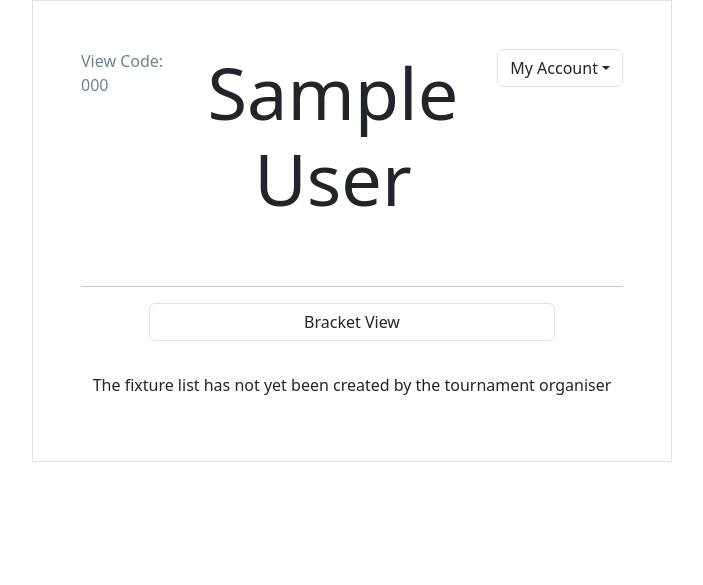
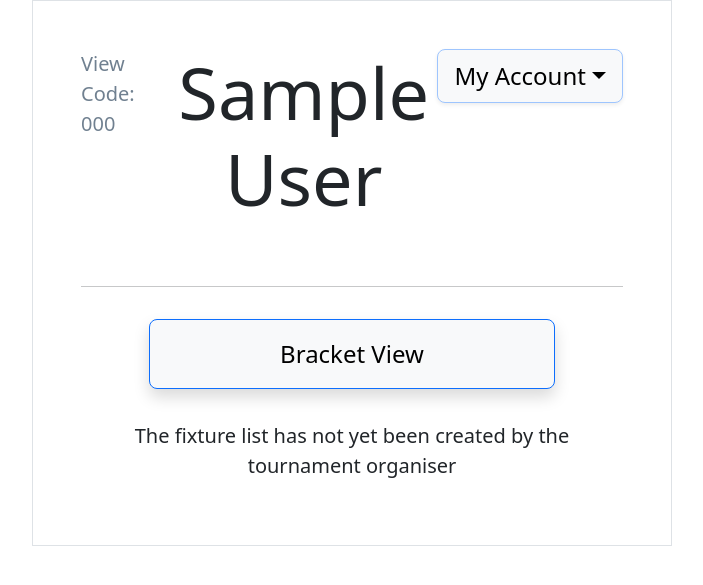
Before and after one commit to Ben-Wright-23/NEA-Project, a Flask app: template templates/tournamentDashboard.html in a window 1280 px wide. Shown: the top 585 px of the page, without its empty margins (288-991 px from the left). Run offline with Flask 3, Linux system fonts and the light colour scheme; the visitor is signed in with stand-in values (Sample User, id 1); the template is opened without the code that fills it: most values are stand-ins (such as "Sample title", 1, 10 or a date in 2020).

Commit message:
Continued adding theme to more pages

```diff
--- a/static/styles.css
+++ b/static/styles.css
@@ -46,6 +46,6 @@
 
 .success {
     background-color: #ddffdd;
-    border-left: 6px solid #04AA6D;
+    border: 3px solid #04AA6D;
 }
 /* Makes the tournament winner congratulations have a green background and left sided border */
--- a/templates/creationForm.html
+++ b/templates/creationForm.html
@@ -74,7 +74,7 @@
         <!-- Aligns button centrally with a margin below -->
         <p><a class = "btn btn-light border-primary-subtle shadow-sm btn-lg w-50 py-3 mt-3" href = "/dashboard">Return to Dashboard</a></p>
         <!-- Creates the redirect to dashboard button -->
-        <!-- Button has a very light grey background that becomes darker when hovered over, light blue border, is made large, smallshadow below, larger font size, width of 50% of the container and vertical padding and margin -->
+        <!-- Button has a very light grey background that becomes darker when hovered over, light blue border, is made large, small shadow below, larger font size, width of 50% of the container and vertical padding and margin -->
     </div>
     {% if error != "" %}
     <!-- If an error has occured with the tournament creation -->
--- a/templates/tournamentDashboard.html
+++ b/templates/tournamentDashboard.html
@@ -20,27 +20,28 @@
     <!-- Contains all the contents in a box with 5 padding to make it fit screeens well and look simplistic -->
         <div class = "mb-3" style= "display: flex; justify-content: space-between;">
             <!-- Evenly spaces the items within this division horizontally, for this, across the top of the page -->
-            <p style = "color:slategrey">View Code: {{viewCode}}</p>
-            <!-- Displays the view code for this specific tournament in the top left of the page for users to share, grey as it is a background item  -->
+            <p style = "color:slategrey" class="fs-5">View Code: {{viewCode}}</p>
+            <!-- Displays the view code for this specific tournament in the top left of the page for users to share, grey as it is a background item and with a slightly larger font size  -->
             <h1 class = "display-2 text-center mb-5 fw-medium">{{ session["Tournament"] }}</h1>
             <!-- Creates the main heading, with it in the centre, with a margin below of 5 and have a more boldened font to emphasise it. -->
             <!-- Current tournaments name being this heading to add personalisation -->
             <div class="dropdown">
                 <!-- Creates the division to create the dropdown within -->
-                <button class="btn border dropdown-toggle" type="button" data-toggle="dropdown">My Account</button>
-                <!-- Creates the button for the simple my account dropdown -->
+                <button class="btn btn-light border-primary-subtle shadow-sm btn-lg fs-4 dropdown-toggle" type="button" data-toggle="dropdown">My Account</button>
+                <!-- Creates the button for the my account dropdown -->
+                <!-- Button has a very light grey background that becomes darker when hovered over, light blue border, is made large and has a small shadow below -->
                 <ul class="dropdown-menu">
                 <!-- Creates the unordered list of items for the dropdown -->
-                    <li><a class="dropdown-item" href="/myTournamentsPage">My Tournaments</a></li>
-                    <!-- Creates the dropdown list item to redirect the user to the My Tournaments page -->
+                    <li><a class="dropdown-item fs-5 py-1" href="/myTournamentsPage">My Tournaments</a></li>
+                    <!-- Creates the dropdown list item with a slightly larger font size and vertical padding to redirect the user to the My Tournaments page -->
                     <li><hr class="dropdown-divider"></li>
                     <!-- Creates a division bewteen list items so it is clear where each button starts and ends -->
-                    <li><a class="dropdown-item" href="/dashboard">Return to Dashboard</a></li>
-                    <!-- Creates the dropdown list item to redirect the user to the main dashboard page -->
+                    <li><a class="dropdown-item fs-5 py-1" href="/dashboard">Return to Dashboard</a></li>
+                    <!-- Creates the dropdown list item with a slightly larger font size and vertical padding to redirect the user to the main dashboard page -->
                     <li><hr class="dropdown-divider"></li>
                     <!-- Creates a division bewteen list items so it is clear where each button starts and ends -->
-                    <li><a class="dropdown-item" href="/logout">Logout</a></li>
-                    <!-- Creates the dropdown list item to log the user out of their account -->
+                    <li><a class="dropdown-item fs-5 py-1" href="/logout">Logout</a></li>
+                    <!-- Creates the dropdown list item with a slightly larger font size and vertical padding to log the user out of their account -->
                 </ul>
             </div>
         </div>
@@ -48,64 +49,87 @@
         <!-- Creates a horizontal line to separate the heading form the rest of the page -->
 
         <div class = "text-center">
-        <p><a class = "btn link-dark border mb-3 w-75" href = "/liveBracketViewPage">Bracket View</a></p>
+        <!-- Centers the button -->
+        <p><a class = "btn btn-light border-primary btn-lg shadow py-3 my-3 w-75 fs-4" href = "/liveBracketViewPage">Bracket View</a></p>
         <!-- Creates a centered button to redirect the user to the live bracket view page, which contains scores of matches -->
+        <!-- Button has a very light grey background that becomes darker when hovered over, blue border, is made large, shadow below, larger font size, 75% width of the container and vertical padding and margin -->
         </div>
         {% if fixturesInfoInputted == "True" %}
         <div class = "text-center">
-            <p><a class = "btn link-dark border mb-3 w-75" href = "/fixturesPage">Fixtures</a></p>
+        <!-- Centers the button -->
+            <p><a class = "btn btn-light border-primary btn-lg shadow py-3 my-3 w-75 fs-4" href = "/fixturesPage">Fixtures</a></p>
             <!-- If the fixture information has already been inputted, this creates a centered button to redirect the user to the fixtures page,
-             which contains a list of all fixtures used for scheduling -->
+                 which contains a list of all fixtures used for scheduling -->
+            <!-- Button has a very light grey background that becomes darker when hovered over, blue border, is made large, shadow below, larger font size, 75% width of the container and vertical padding and margin -->
         </div>
         {% elif session["Viewing"] == True %}
         <div class = "text-center">
-            <p>The fixture list has not yet been created by the tournament organiser</p>
+        <!-- Centers the button -->
+            <p class = "fs-5">The fixture list has not yet been created by the tournament organiser</p>
             <!-- If a tournament is being viewed but has not yet had its fixture information entered,
-             displays this message telling viewing users the fixture information has not yet been inputted instead of the fixtures button -->
+                 displays this message telling viewing users the fixture information has not yet been inputted instead of the fixtures button -->
+            <!-- Has a slightly larger font size -->
         </div>
         {% else %}
         <div class = "text-center">
-            <p><a class = "btn link-dark border mb-3 w-75" href = "/fixtureInfoInputPage">Fixtures</a></p>
+        <!-- Centers the button -->
+            <p><a class = "btn btn-light border-primary btn-lg shadow py-3 my-3 w-75 fs-4" href = "/fixtureInfoInputPage">Fixtures</a></p>
             <!-- If the fixture information has not already been inputted, this creates a centered button to redirect the user to the fixtures information input page page,
-             which contains a form to be filled out so the fixtures page can be generated -->
+                 which contains a form to be filled out so the fixtures page can be generated -->
+            <!-- Button has a very light grey background that becomes darker when hovered over, blue border, is made large, shadow below, larger font size, 75% width of the container and vertical padding and margin -->
         </div>
         {% endif %}
-
         {% if session["Viewing"] == False %}
         <!-- Only displays the score input button if the tournament is not being viewed, meaning viewing users cannot enter scores, only the tournament organiser -->
             <div class = "text-center">
-                <p><a class = "btn link-dark border mb-3 w-75" href = "/scoresInputPage">Scores Input</a></p>
+            <!-- Centers the button -->
+                <p><a class = "btn btn-light border-primary btn-lg shadow py-3 my-3 w-75 fs-4" href = "/scoresInputPage">Scores Input</a></p>
                 <!-- Creates a centered button to redirect the user to the scores input page, which contains the function to input scores for matches -->
+                <!-- Button has a very light grey background that becomes darker when hovered over, blue border, is made large, shadow below, larger font size, 75% width of the container and vertical padding and margin -->
             </div>
         {% endif %}
         {% if matchScores[numberOfRounds][1][1][2] == "W" or matchScores[numberOfRounds][1][1][2] == "L" %}
         <!-- If the final winner of the tournament has been determined: -->
             {% if matchScores[numberOfRounds][1][1][2] == "W" %}
-            <div class="success p-3 mb-3 mx-5">
-                <p>Congratulations <strong>{{matchScores[numberOfRounds][1][1][0]}}</strong> on winning the tournament!</p>
+            <hr>
+            <!-- Seperates the congratulations pop up from the main section of the page -->
+            <div class="success p-3 m-5">
+                <!-- Has success class, defined in my CSS Stylesheet, which adds a light green background with green border. Also has padding and a margin -->
+                <p class = "my-auto py-1">Congratulations <strong>{{matchScores[numberOfRounds][1][1][0]}}</strong> on winning the tournament!</p>
                 <!-- If the first team in the final has won the match, display the congratulations pop up congratulating this team on winning the tournament -->
+                <!-- Aligns the text centrally vertically in the box with some intenral padding for the text -->
             </div>
             {% else %}
-            <div class="success p-3 mb-3 mx-5">
-                <p>Congratulations <strong>{{matchScores[numberOfRounds][1][2][0]}}</strong> on winning the tournament!</p>
+            <hr>
+            <!-- Seperates the congratulations pop up from the main section of the page -->
+            <div class="success p-3 m-5">
+                <!-- Has success class, defined in my CSS Stylesheet, which adds a light green background with green border. Also has padding and a margin -->
+                <p class = "my-auto py-1">Congratulations <strong>{{matchScores[numberOfRounds][1][2][0]}}</strong> on winning the tournament!</p>
                 <!-- If the second team in the final has won the match, display the congratulations pop up congratulating this team on winning the tournament -->
+                <!-- Aligns the text centrally vertically in the box with some intenral padding for the text -->
             </div>
             {% endif %}
             {% if session["Viewing"] == False %}
             <!-- Only displays the end tournament button if the tournament is not being viewed, meaning viewing users cannot end the tournament, only the tournament organiser -->
+            <hr>
+            <!-- Seperates the congratulations pop up from the main section of the page or the congratulations pop up -->
             <div class = "text-end">
                 <!-- Displays the button on the right of the container -->
-                <p><a class = "btn link-dark border mb-3" href = "/endTournament">End Tournament</a></p>
+                <p><a class = "btn btn-light border-primary-subtle shadow-sm btn-lg py-3 mt-3" href = "/endTournament">End Tournament</a></p>
                 <!-- Displays the end tournament button as enabled and pressable as the final winner has been determined -->
+                <!-- Button has a very light grey background that becomes darker when hovered over, light blue border, is made large, small shadow below and vertical padding and margin -->
             </div>
             {% endif %}
         {% else %}
             {% if session["Viewing"] == False %}
             <!-- Only displays the end tournament button if the tournament is not being viewed, meaning viewing users cannot end the tournament, only the tournament organiser -->
+            <hr>
+            <!-- Seperates the end tournament button from the main section of the page or the congratulations pop up -->
             <div class = "text-end">
                 <!-- Displays the button on the right of the container -->
-                <p><a class = "btn link-dark border mb-3 disabled" href = "/endTournament">End Tournament</a></p>
-                <!-- Displays the disabled end tournament button as the final winner has not yet been setermined -->
+                <p><a class = "btn btn-light border-primary-subtle shadow-sm btn-lg py-3 mt-3 disabled" href = "/endTournament">End Tournament</a></p>
+                <!-- Displays the disabled end tournament button as the final winner has not yet been determined -->
+                <!-- Button has a very light grey background that becomes darker when hovered over, light blue border, is made large, small shadow below and vertical padding and margin -->
             </div>
             {% endif %}
         {% endif %}
```
Also changed, not shown: templates/deleteAccount.html (+28 -15 lines).
